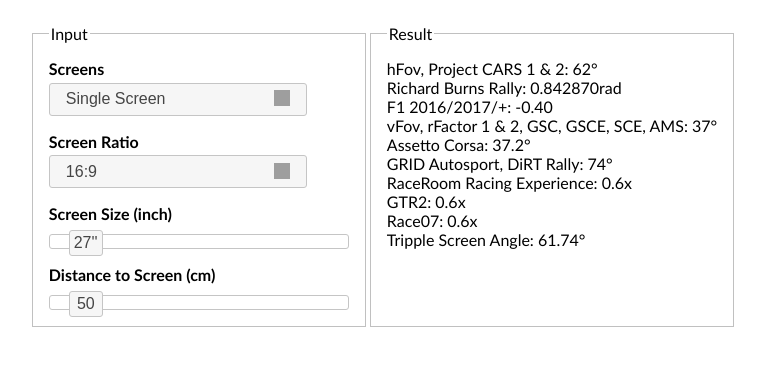
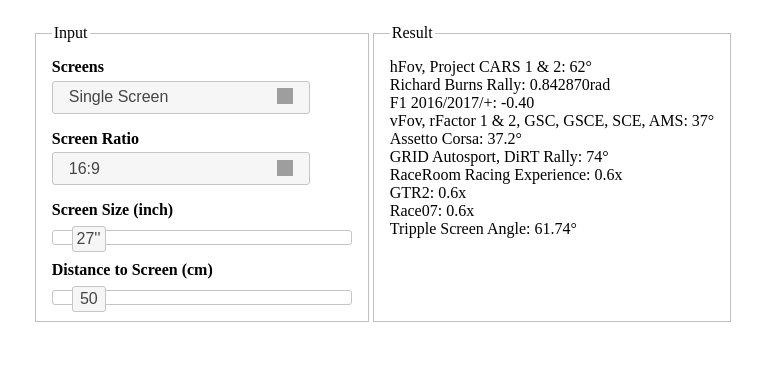
Before and after one commit to dinex86/FOV-Calculator, a plain HTML site: page index.html in a window 1280 px wide. Shown: the whole page, without its empty margins (257-1022 px from the left). Drawn offline with nearby package versions, Linux system fonts and the light colour scheme; grey boxes are pictures that could not be loaded.

Commit message:
Change to free font.

```diff
--- a/style.css
+++ b/style.css
@@ -1,5 +1,5 @@
 body{
-	font-family: "Trebuchet MS", sans-serif;
+	font-family: "OpenSans", open-sans;
 	margin: 3vmin;
 }
 
```
